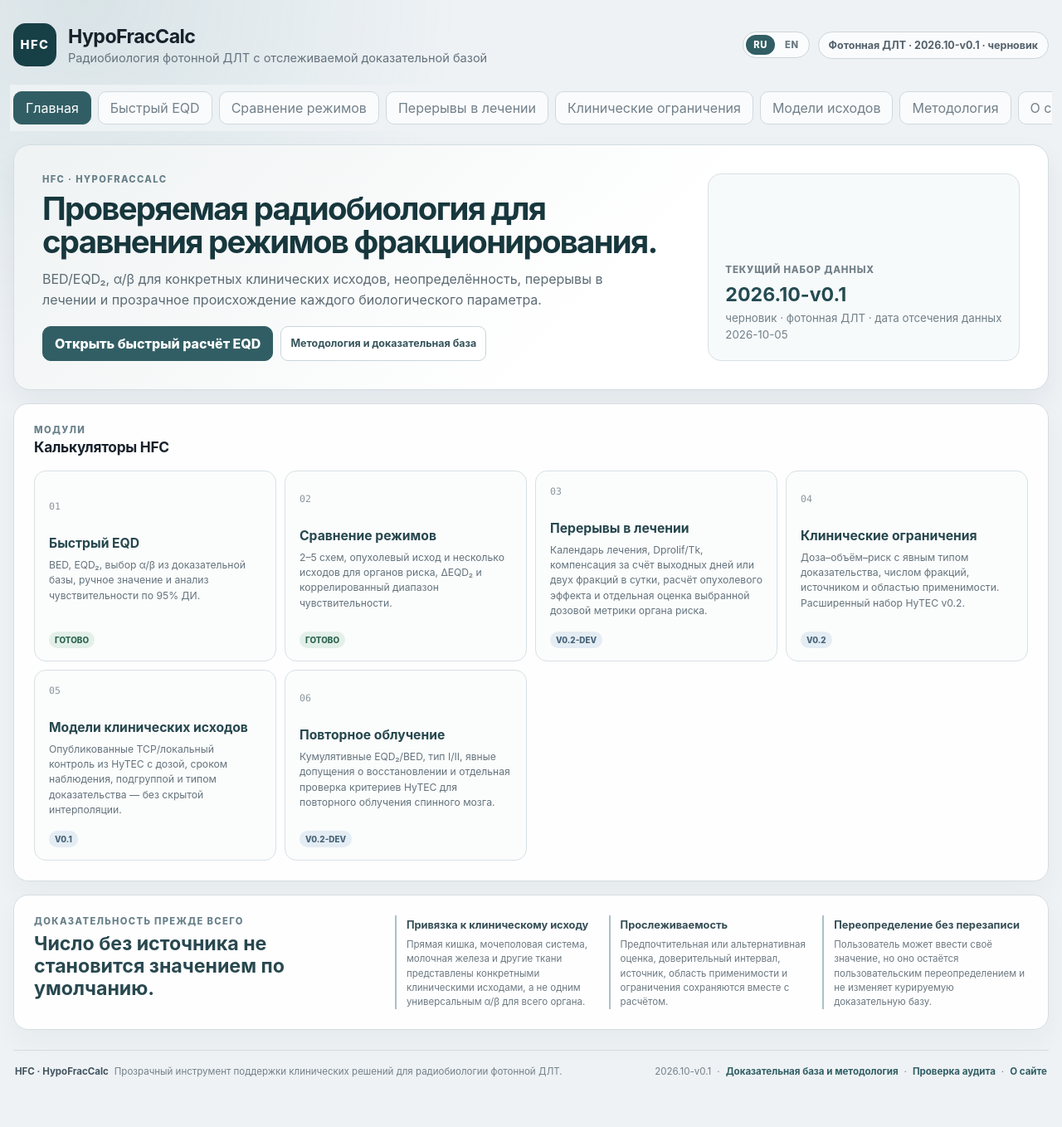
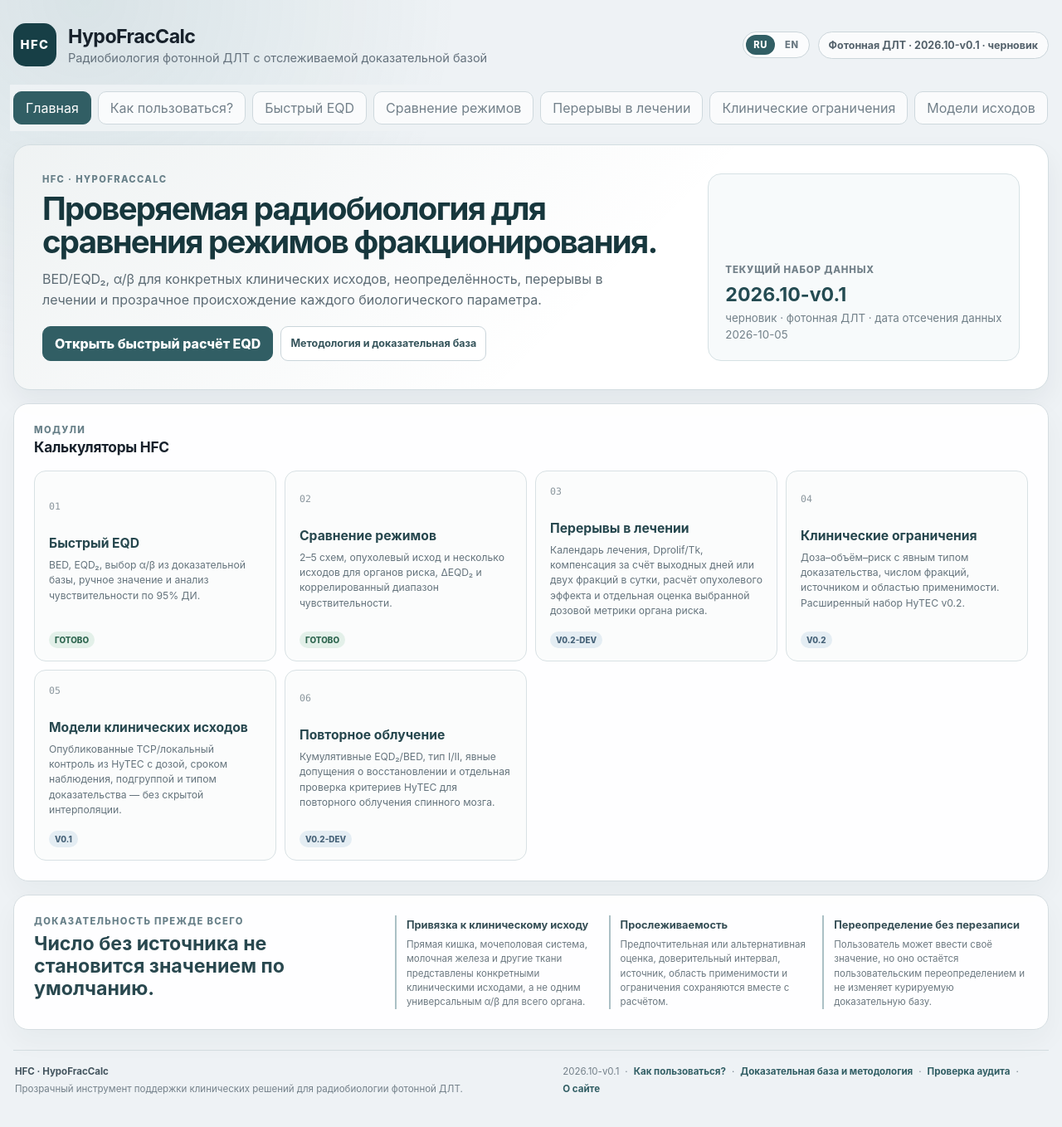
Before and after one commit to mesava/HFC-HypoFracCalc-, a React (Vite) app: page / in a window 1280 px wide. Shown: the top 1358 px of the page at 83% size. Built offline with nearby package versions, Linux system fonts and the light colour scheme.

Commit message:
Wire How to use guide into navigation

```diff
--- a/src/ui/App.tsx
+++ b/src/ui/App.tsx
@@ -25,6 +25,7 @@ import {
   type Language,
 } from "./labels.js";
 import { MethodologyView } from "./MethodologyView.js";
+import { HowToView } from "./HowToView.js";
 import { OutcomeModelsView } from "./OutcomeModelsView.js";
 import { SiteHome, type SitePage } from "./SiteHome.js";
 import { TreatmentGapView } from "./TreatmentGapView.js";
@@ -259,6 +260,8 @@ export function App() {
         );
       case "audit":
         return tx(language, "Проверка аудита", "Audit Replay");
+      case "guide":
+        return tx(language, "Как пользоваться?", "How to use");
       case "methodology":
         return tx(language, "Методология", "Methodology");
       case "about":
@@ -342,6 +345,13 @@ export function App() {
           onClick={() => navigate("home")}
         >
           {tx(language, "Главная", "Home")}
+        </button>
+        <button
+          className={`module ${activeModule === "guide" ? "active" : ""}`}
+          type="button"
+          onClick={() => navigate("guide")}
+        >
+          {tx(language, "Как пользоваться?", "How to use")}
         </button>
         <button
           className={`module ${activeModule === "quick" ? "active" : ""}`}
@@ -446,6 +456,7 @@ export function App() {
             {(
               [
                 "home",
+                "guide",
                 "quick",
                 "compare",
                 "gap",
@@ -472,6 +483,8 @@ export function App() {
 
       {activeModule === "home" ? (
         <SiteHome language={language} onNavigate={navigate} />
+      ) : activeModule === "guide" ? (
+        <HowToView language={language} onNavigate={navigate} />
       ) : activeModule === "quick" ? (
         <main className="workspace">
           <section className="panel input-panel">
@@ -1057,6 +1070,13 @@ export function App() {
           <span>·</span>
           <button
             type="button"
+            onClick={() => navigate("guide")}
+          >
+            {tx(language, "Как пользоваться?", "How to use")}
+          </button>
+          <span>·</span>
+          <button
+            type="button"
             onClick={() => navigate("methodology")}
           >
             {tx(
```
